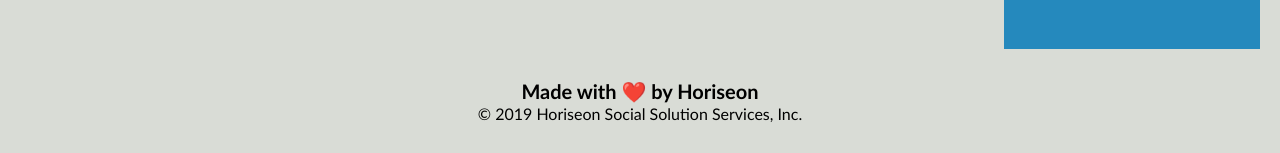
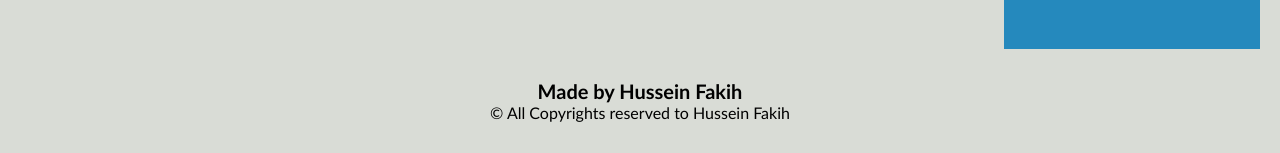
Before and after one commit to Hafakih1/horiseon, a plain HTML site: page Develop/index.html in a window 1280 px wide. Shown: the part 1870-2023 px from the top of the page. Drawn offline with Linux system fonts and the light colour scheme.

Commit message:
final touches

```diff
--- a/Develop/assets/css/style.css
+++ b/Develop/assets/css/style.css
@@ -2,6 +2,7 @@
     box-sizing: border-box;
     padding: 0;
     margin: 0;
+
 }
 
 body {
@@ -141,6 +142,7 @@ p {
     font-family: 'Gill Sans', 'Gill Sans MT', Calibri, 'Trebuchet MS', sans-serif;
     background-color: #0072bb;
     color: #ffffff;
+
 }
 
 .online-reputation-management {
--- a/Develop/index.html
+++ b/Develop/index.html
@@ -89,9 +89,9 @@
     </aside>
 
     <footer>
-        <h2>Made with ❤️️ by Horiseon</h2>
+        <h2>Made by Hussein Fakih</h2>
         <p>
-            &copy; 2019 Horiseon Social Solution Services, Inc.
+            &copy; All Copyrights reserved to Hussein Fakih
         </p>
     </footer>
 
```
